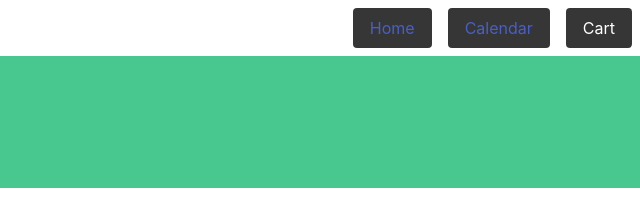
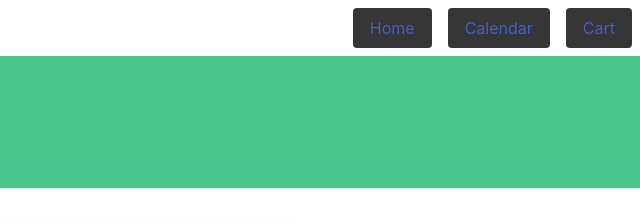
Before and after one commit to TKuhner/Project-1-Flavorscapes-Colin-Javadi-Kuhner, a plain HTML site: page meal-plan.html in a window 1280 px wide. Shown: the top 222 px of the page, 640-1280 px from the left. Drawn offline with nearby package versions, Linux system fonts and the light colour scheme.

Commit message:
linked meal builder to cart

```diff
--- a/meal-plan.html
+++ b/meal-plan.html
@@ -33,7 +33,7 @@
                 <div class="navbar-end">
                     <button class="button is-dark"><a href="index.html">Home</a></button>
                     <button class="button is-dark"><a href="calendar.html">Calendar</a></button>
-                    <button class="button is-dark">Cart</button>
+                    <button class="button is-dark"><a href="./cart.html">Cart</a></button>
                 </div>
             </div>
         </nav>
```
